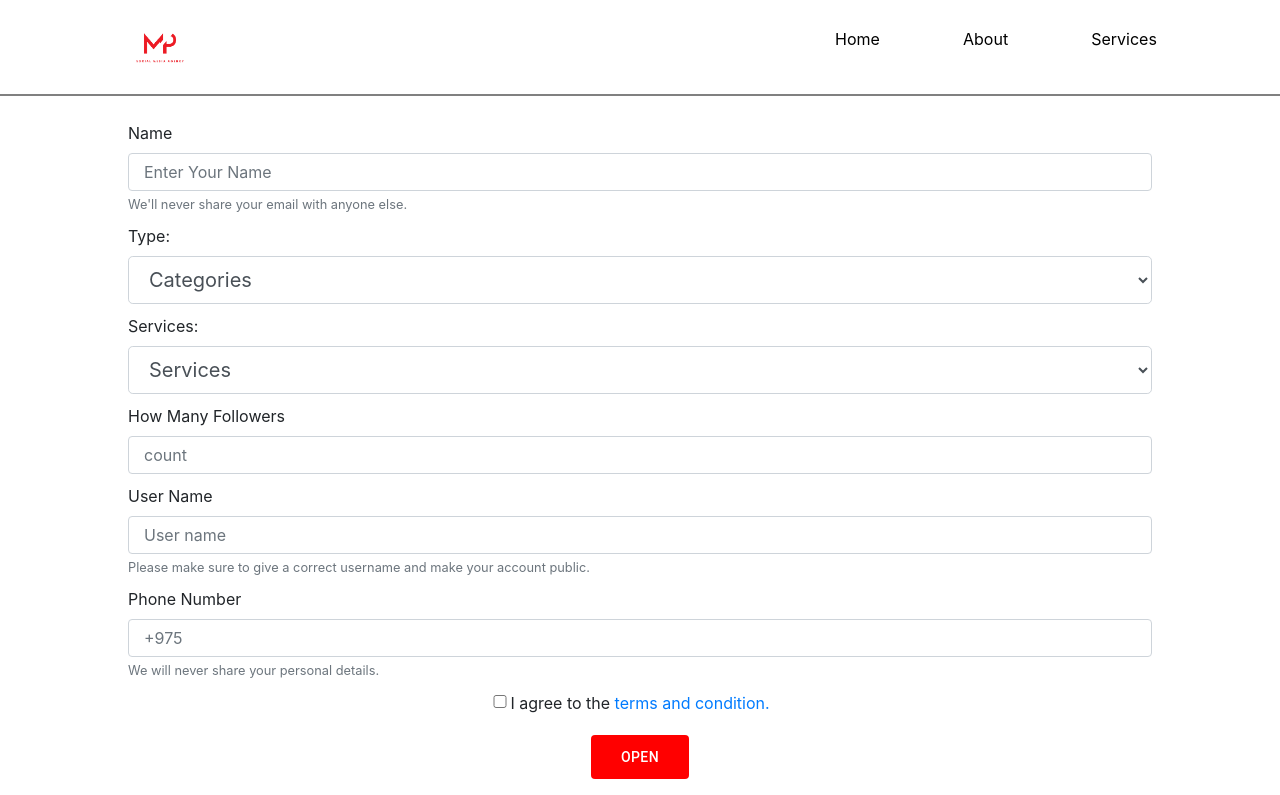
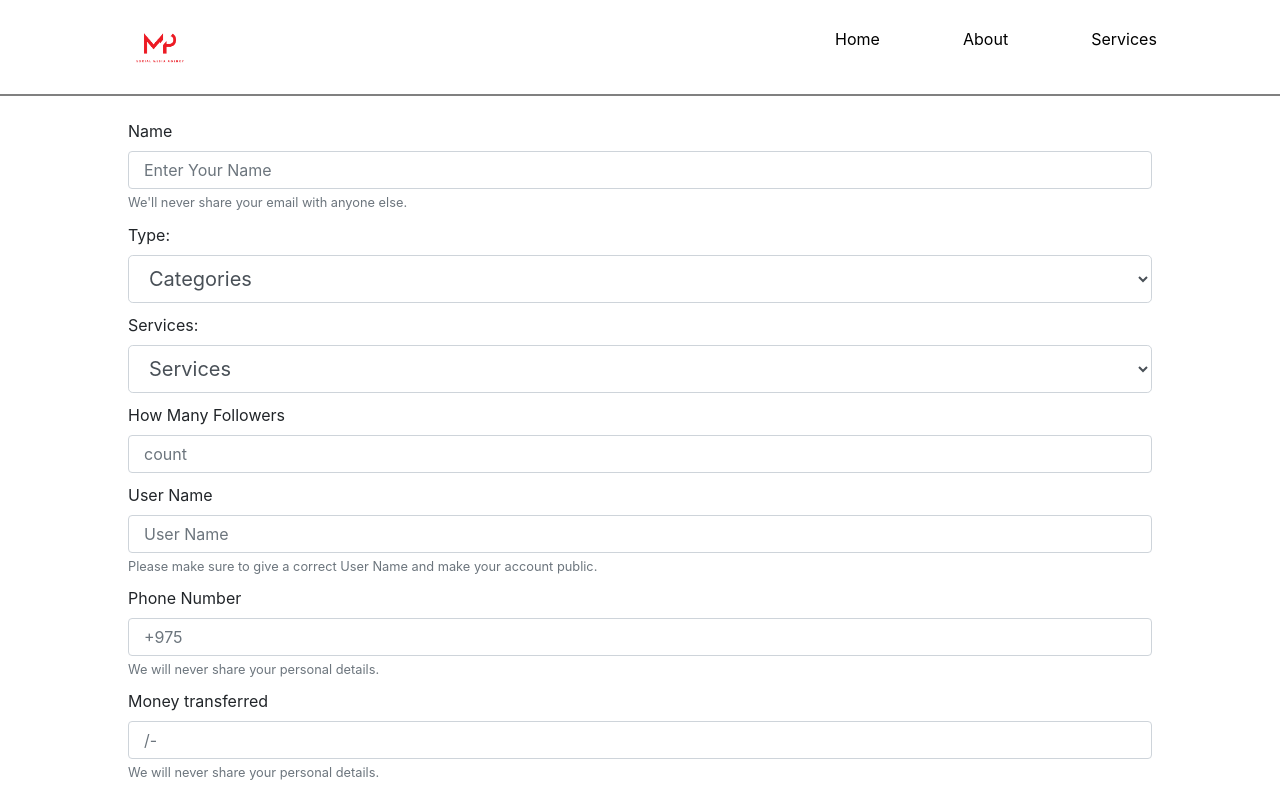
Before and after one commit to JigmeT123/mePanel, a React (Create React App) app: page /payment in a window 1280 px wide. Shown: the top 795 px of the page. Built offline with nearby package versions, Linux system fonts and the light colour scheme.

Commit message:
add more features in the form

```diff
--- a/src/Components/Payment/payment.js
+++ b/src/Components/Payment/payment.js
@@ -14,6 +14,7 @@ const Payment = () => {
     const [secondName, setSecondName] = useState("");
     const [categories, setCategories] = useState("Instagram");
     const [phoneNumber, setPhoneNumber] = useState("");
+    const [money, setMoney] = useState("");
     const email = "jpdorji007@gmail.com"
     const [list, setList] = useState([
         "Instagram",
@@ -26,6 +27,9 @@ const Payment = () => {
         "Amazon Prime Video",
         "Spotify"
     ])
+    const moneyHandler = (e) => {
+        setMoney(e.target.value);
+    }
      const [instaList, setInstaList] = useState([
         "Premium Followers",
         "Likes",
@@ -67,7 +71,7 @@ const Payment = () => {
     const handleClick = e => {
         e.preventDefault();
         window.open(
-            `mailto:${email}?subject=MakingOrder&body=Name: ${secondName}|| Service: ${categories}|| Type: ${type}|| Count:${count} ${type}|| Username: ${firstName}|| Phone Number: ${phoneNumber}`
+            `mailto:${email}?subject=MakingOrder&body=Name: ${secondName}|| Service: ${categories}|| Type: ${type}|| Count:${count} ${type}|| Username: ${firstName}|| Phone Number: ${phoneNumber}|| Amount: ${money}`
         );
     }
     const [open, setOpen] = useState(false);
@@ -165,15 +169,15 @@ const Payment = () => {
                         placeholder="count"/>
                 </div>
                 <div className={styles.formStyle}>
-                    <label for="exampleInputPassword1">User Name</label>
+                    <label for="exampleInputPassword1">{( (categories === "Netflix")&& (`email address`) || (categories === "Amazon Prime Video"&& (`email address`)) || (categories === "Spotify") && (`email address`)) || (categories === "SoundCloud" && `Sound links`) || `User Name`}</label>
                     <input
                         value={firstName}
                         onChange={changeHandleFirstName}
                         type="text"
                         class="form-control"
                         id="exampleInputPassword1"
-                        placeholder="User name"/>
-                    <small id="emailHelp" class="form-text text-muted">Please make sure to give a correct username and make your account public.</small>
+                        placeholder={( (categories === "Netflix")&& (`email address`) || (categories === "Amazon Prime Video"&& (`email address`)) || (categories === "Spotify") && (`email address`)) || (categories === "SoundCloud" && `Sound links`) || `User Name`}/>
+                    <small id="emailHelp" class="form-text text-muted">Please make sure to give a correct {( (categories === "Netflix")&& (`email address`) || (categories === "Amazon Prime Video"&& (`email address`)) || (categories === "Spotify") && (`email address`)) || (categories === "SoundCloud" && `Sound links`) || `User Name`} and make your account public.</small>
                 </div>
                 <div className={styles.formStyle}>
                     <label for="exampleInputPassword1">Phone Number</label>
@@ -184,6 +188,18 @@ const Payment = () => {
                         class="form-control"
                         id="exampleInputPassword1"
                         placeholder="+975"/>
+                    <small id="emailHelp" class="form-text text-muted">
+                        We will never share your personal details.</small>
+                </div>
+                <div className={styles.formStyle}>
+                    <label for="exampleInputPassword1">Money transferred</label>
+                    <input
+                        value={money}
+                        onChange={moneyHandler}
+                        type="text"
+                        class="form-control"
+                        id="exampleInputPassword1"
+                        placeholder="/-"/>
                     <small id="emailHelp" class="form-text text-muted">
                         We will never share your personal details.</small>
                 </div>
@@ -213,10 +229,10 @@ const Payment = () => {
                                 <p>Steps to add funds through Bank of Bhutan</p>
                                 <p>1.<strong>200901473</strong> 👈 copy this account number </p>
                                 <p>2.Paste it on your MBoB/Mpay/eTeeru and transfer amount.</p>
-
-                                <p>3. After the payment Click on the <strong>Order Now Button</strong></p>
-                                <p>4.You will be redirected to your gmail , send the mail without altering the infromation.</p>
-                                <p>5.If you don't have gmail/email app in your phone , just confirm with us through instagram after paying the money</p>
+                                <p>3. Go to your Mbob/Mpay/eTeeru app to transfer the money and</p>
+                                <p>4.After the payment Click on the <strong>Order Now Button</strong></p>
+                                <p>5.You will be redirected to your gmail , send the mail without altering the infromation.</p>
+                                <p>6.If you don't have gmail/email app in your phone , just confirm with us through instagram after paying the money</p>
                         </DialogContentText>
                     </DialogContent>
                     <DialogActions>
--- a/src/Components/Payment/payment.module.css
+++ b/src/Components/Payment/payment.module.css
@@ -1,5 +1,5 @@
 .payment{
-    height: 900px;
+    height: 1000px;
     display: flex;
     justify-content: center;
     align-items: center;
```
